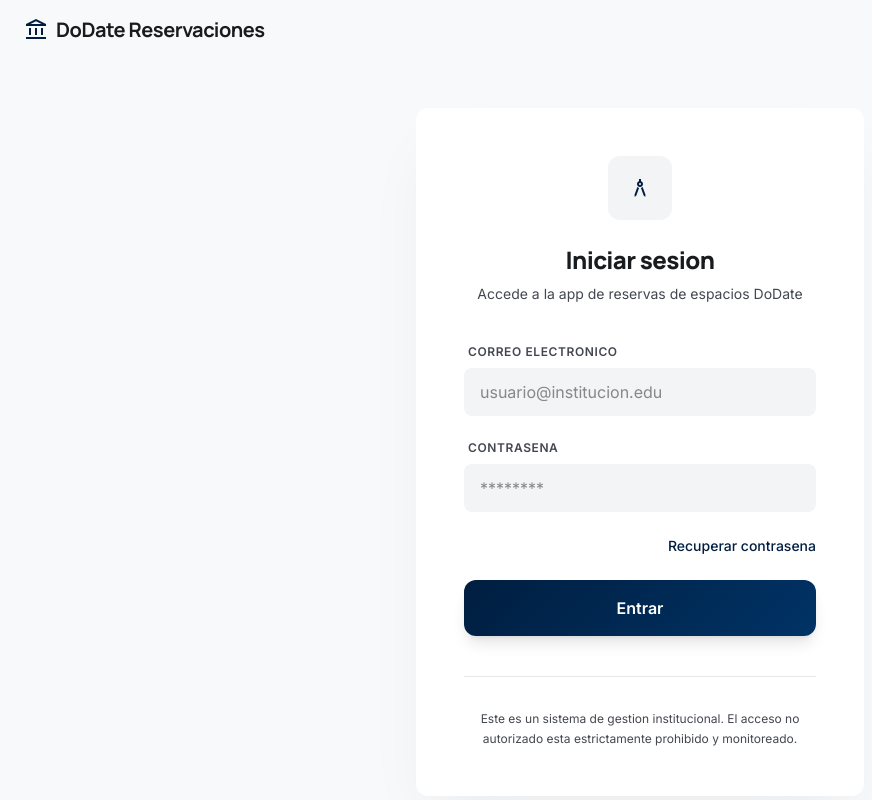
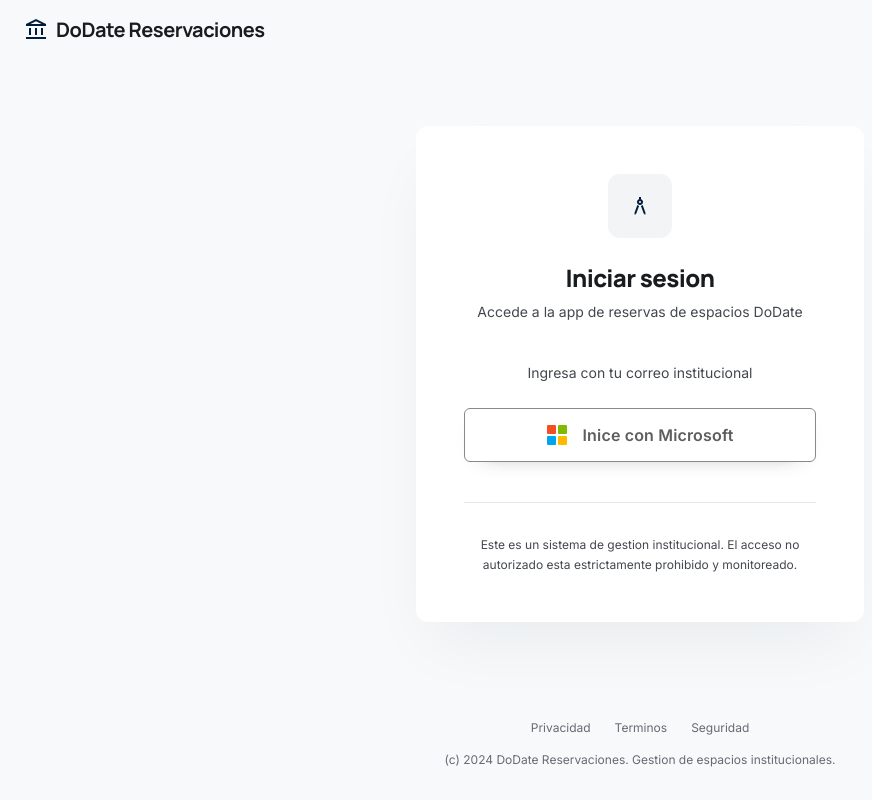
Before and after one commit to antoniodpr3040/Front_end_Reservaciones, a React (Vite) app: page /login in a window 1280 px wide. Shown: the top 800 px of the page, without its empty margins (0-872 px from the left). Built offline with nearby package versions, Linux system fonts and the light colour scheme.

Commit message:
boton iniciar con microsoft

```diff
--- a/src/views/LoginView.tsx
+++ b/src/views/LoginView.tsx
@@ -31,50 +31,29 @@
                 Accede a la app de reservas de espacios DoDate
               </p>
             </div>
-            <form
-              className="space-y-6"
-              onSubmit={(event) => {
-                event.preventDefault();
-                onLogin();
-              }}
-            >
-              <div className="space-y-2">
-                <label className="ml-1 block text-xs font-semibold tracking-wider text-on-surface-variant uppercase">
-                  Correo electronico
-                </label>
-                <input
-                  type="email"
-                  required
-                  placeholder="usuario@institucion.edu"
-                  className="ghost-border w-full rounded-lg border-none bg-surface-container-low px-4 py-3 text-on-surface outline-none transition-all focus:bg-surface-container-lowest focus:ring-0"
-                />
-              </div>
-              <div className="space-y-2">
-                <label className="ml-1 block text-xs font-semibold tracking-wider text-on-surface-variant uppercase">
-                  Contrasena
-                </label>
-                <input
-                  type="password"
-                  required
-                  placeholder="********"
-                  className="ghost-border w-full rounded-lg border-none bg-surface-container-low px-4 py-3 text-on-surface outline-none transition-all focus:bg-surface-container-lowest focus:ring-0"
-                />
-              </div>
-              <div className="flex items-center justify-end">
-                <a
-                  className="text-sm font-medium text-primary transition-all hover:underline underline-offset-4"
-                  href="#"
+            <div className="space-y-6">
+              <p className="text-center text-sm leading-relaxed text-on-surface-variant">
+                Ingresa con tu correo institucional
+              </p>
+              <button
+                type="button"
+                onClick={onLogin}
+                className="flex w-full items-center justify-center gap-4 rounded-md border border-[#8a8886] bg-white px-6 py-3.5 font-semibold text-[#5e5e5e] shadow-[0_8px_24px_-18px_rgba(0,0,0,0.45)] transition-all duration-200 hover:-translate-y-0.5 hover:bg-[#f7f7f7] hover:shadow-[0_14px_32px_-20px_rgba(0,0,0,0.55)] active:translate-y-0"
+              >
+                <span
+                  aria-hidden="true"
+                  className="grid h-5 w-5 grid-cols-2 grid-rows-2 gap-[2px]"
                 >
-                  Recuperar contrasena
-                </a>
-              </div>
-              <button
-                type="submit"
-                className="bg-primary-gradient w-full rounded-xl py-4 font-bold text-on-primary shadow-lg transition-all duration-200 hover:shadow-xl active:scale-95"
-              >
-                Entrar
+                  <span className="rounded-[1px] bg-[#f25022]" />
+                  <span className="rounded-[1px] bg-[#7fba00]" />
+                  <span className="rounded-[1px] bg-[#00a4ef]" />
+                  <span className="rounded-[1px] bg-[#ffb900]" />
+                </span>
+                <span className="text-base tracking-[0.01em] font-body">
+                  Inice con Microsoft
+                </span>
               </button>
-            </form>
+            </div>
             <div className="mt-10 border-t border-surface-container-high pt-8 text-center">
               <p className="text-xs leading-relaxed text-on-surface-variant">
                 Este es un sistema de gestion institucional. El acceso no
```
